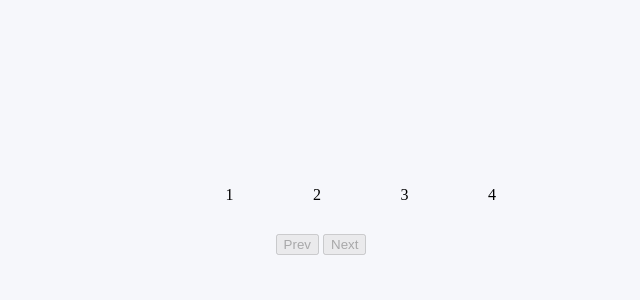
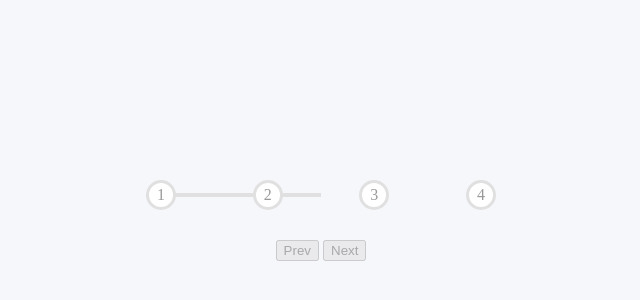
Before and after one commit to TreyK95/progress_steps, a plain HTML site: page index.html in a window 1280 px wide. Shown: the part 180-480 px from the top of the page, without its empty margins (319-959 px from the left). Drawn offline with Linux system fonts and the light colour scheme; a web font is replaced by a local one.

Commit message:
jk css was not done

```diff
--- a/index.html
+++ b/index.html
@@ -20,6 +20,6 @@
       <button class="btn" id="prev" disabled>Prev</button>
       <button class="btn" id="next" disabled>Next</button>
     </div>
+    <script src="script.js"></script>
   </body>
-  <script src="script.js"></script>
 </html>
--- a/style.css
+++ b/style.css
@@ -27,3 +27,40 @@ body {
   max-width: 100%;
   width: 350px;
 }
+
+.progress-container::before {
+  content: "";
+  background-color: #e0e0e0;
+  position: absolute;
+  top: 50%;
+  left: 0;
+  transform: translateY(-50%);
+  height: 4px;
+  width: 50%;
+  z-index: -1;
+}
+
+.progress {
+  background-color: #3498db;
+  position: absolute;
+  top: 50%;
+  left: 0;
+  transform: translateY(-50%);
+  height: 4px;
+  width: 0%;
+  z-index: -1;
+  transition: 0.4s ease;
+}
+
+.circle {
+  background-color: #fff;
+  color: #999;
+  border-radius: 50%;
+  height: 30px;
+  width: 30px;
+  display: flex;
+  align-items: center;
+  justify-content: center;
+  border: 3px solid #e0e0e0;
+  transition: 0.4s ease;
+}
```
